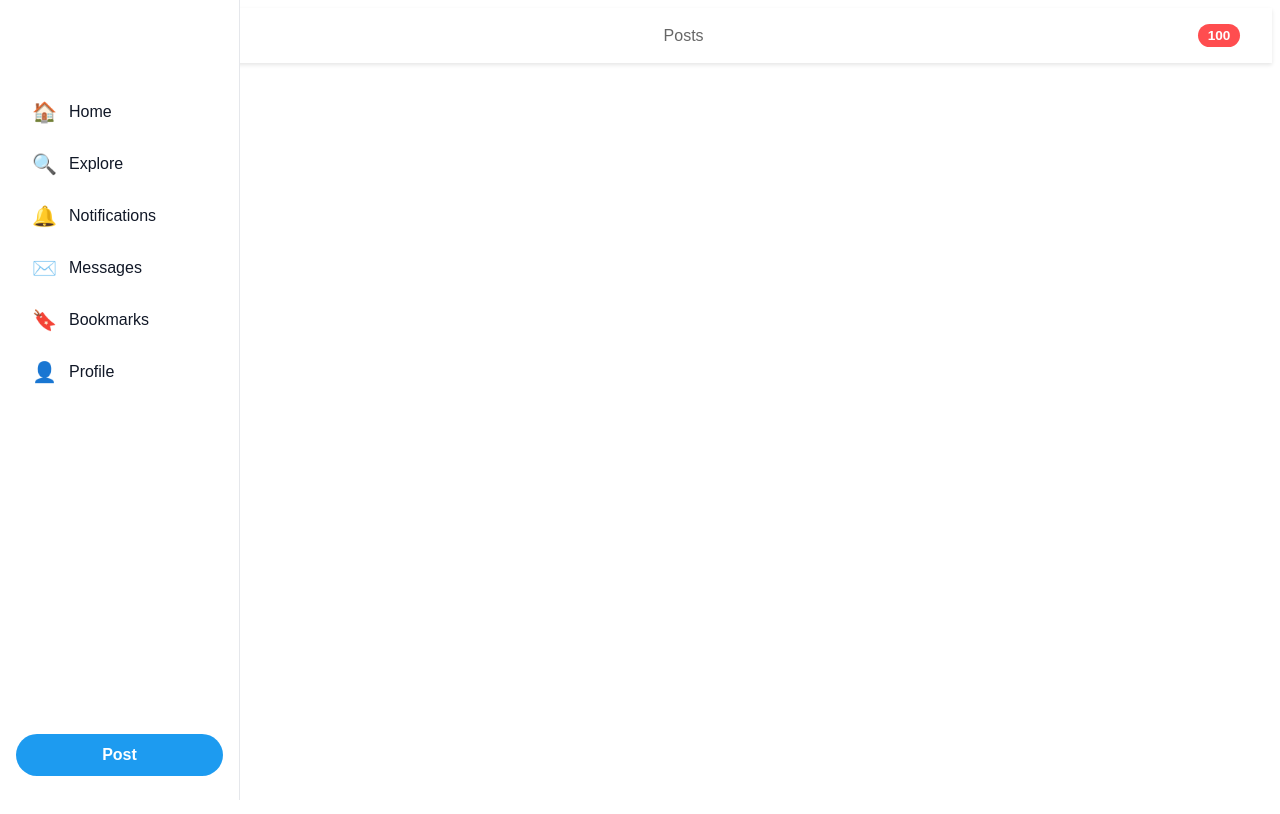
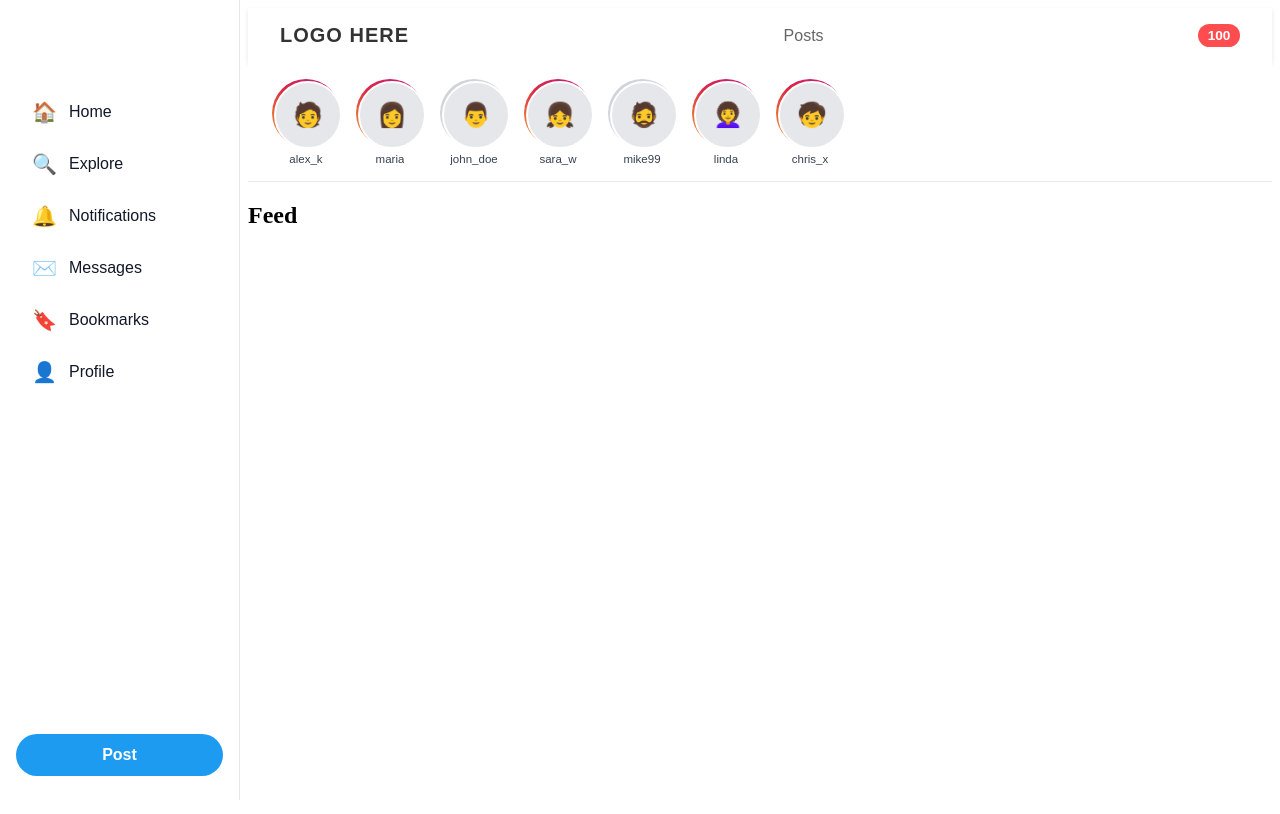
Before and after one commit to peekay11/social_media, a React (Vite) app in the folder frontend/: page / in a window 1280 px wide. Built offline with nearby package versions, Linux system fonts and the light colour scheme.

Commit message:
added storiesbar

```diff
--- a/frontend/src/App.jsx
+++ b/frontend/src/App.jsx
@@ -3,14 +3,19 @@ import './App.css'
 
 import Navbar from './components/Navbar'
 import Sidebar from './components/Sidebar'
+import Feed from './components/Feed_stories/Feed'
+import StoriesBar from './components/StoriesBar'
 
 function App() {
   return (
-    <>
-      <Navbar />
+    <div style={{ display: 'flex' }}>
       <Sidebar />
-      {/* feed and tabsbar go here */}
-    </>
+      <div style={{ marginLeft: '240px', flex: 1, minHeight: '100vh' }}>
+        <Navbar />
+        <StoriesBar />
+        <Feed />
+      </div>
+    </div>
   )
 }
 
--- /dev/null
+++ b/frontend/src/components/Feed_stories/Feed.jsx
@@ -0,0 +1,13 @@
+import { memo } from 'react';
+
+
+
+const Feed = () => {
+  return (
+    <div>
+      <h2>Feed</h2>
+    </div>
+  );
+};
+
+export default memo(Feed);
--- a/frontend/src/components/Navbar.jsx
+++ b/frontend/src/components/Navbar.jsx
@@ -1,4 +1,4 @@
-import { memo } from 'react';
+// import { memo } from 'react';
 import './Navbar.css'
 
 const Navbar = () => {
@@ -13,4 +13,4 @@ const Navbar = () => {
   );
 };
 
-export default memo(Navbar);
+export default Navbar;
--- /dev/null
+++ b/frontend/src/components/StoriesBar.css
@@ -0,0 +1,61 @@
+/* StoriesBar.css */
+.stories-bar {
+  display: flex;
+  gap: 1rem;
+  padding: 1rem 1.5rem;
+  overflow-x: auto;
+  background-color: #ffffff;
+  border-bottom: 1px solid #e5e7eb;
+  font-family: sans-serif;
+  scrollbar-width: none;
+}
+
+.stories-bar::-webkit-scrollbar {
+  display: none;
+}
+
+.story-item {
+  display: flex;
+  flex-direction: column;
+  align-items: center;
+  gap: 0.4rem;
+  cursor: pointer;
+  flex-shrink: 0;
+}
+
+.story-ring {
+  width: 64px;
+  height: 64px;
+  border-radius: 50%;
+  padding: 2px;
+  background: linear-gradient(45deg, #f09433, #e6683c, #dc2743, #cc2366, #bc1888);
+}
+
+.story-ring.seen {
+  background: #d1d5db;
+}
+
+.story-avatar {
+  width: 100%;
+  height: 100%;
+  border-radius: 50%;
+  border: 2px solid #ffffff;
+  background-color: #e5e7eb;
+  object-fit: cover;
+  display: flex;
+  align-items: center;
+  justify-content: center;
+  font-size: 1.5rem;
+  overflow: hidden;
+}
+
+.story-thumbnail {
+  font-size: 0.72rem;
+  color: #374151;
+  font-weight: 500;
+  max-width: 64px;
+  text-align: center;
+  overflow: hidden;
+  white-space: nowrap;
+  text-overflow: ellipsis;
+}
--- /dev/null
+++ b/frontend/src/components/StoriesBar.jsx
@@ -0,0 +1,29 @@
+import { memo } from 'react';
+import './StoriesBar.css';
+
+const mockStories = [
+  { id: 1, username: 'alex_k', avatar: '🧑', seen: false },
+  { id: 2, username: 'maria', avatar: '👩', seen: false },
+  { id: 3, username: 'john_doe', avatar: '👨', seen: true },
+  { id: 4, username: 'sara_w', avatar: '👧', seen: false },
+  { id: 5, username: 'mike99', avatar: '🧔', seen: true },
+  { id: 6, username: 'linda', avatar: '👩‍🦱', seen: false },
+  { id: 7, username: 'chris_x', avatar: '🧒', seen: false },
+];
+
+const StoriesBar = () => {
+  return (
+    <div className="stories-bar">
+      {mockStories.map(({ id, username, avatar, seen }) => (
+        <div key={id} className="story-item">
+          <div className={`story-ring${seen ? ' seen' : ''}`}>
+            <div className="story-avatar">{avatar}</div>
+          </div>
+          <div className="story-thumbnail">{username}</div>
+        </div>
+      ))}
+    </div>
+  );
+};
+
+export default memo(StoriesBar);
```
Also changed, not shown: frontend/src/components/Sidebar.jsx (line endings or trailing spaces).
